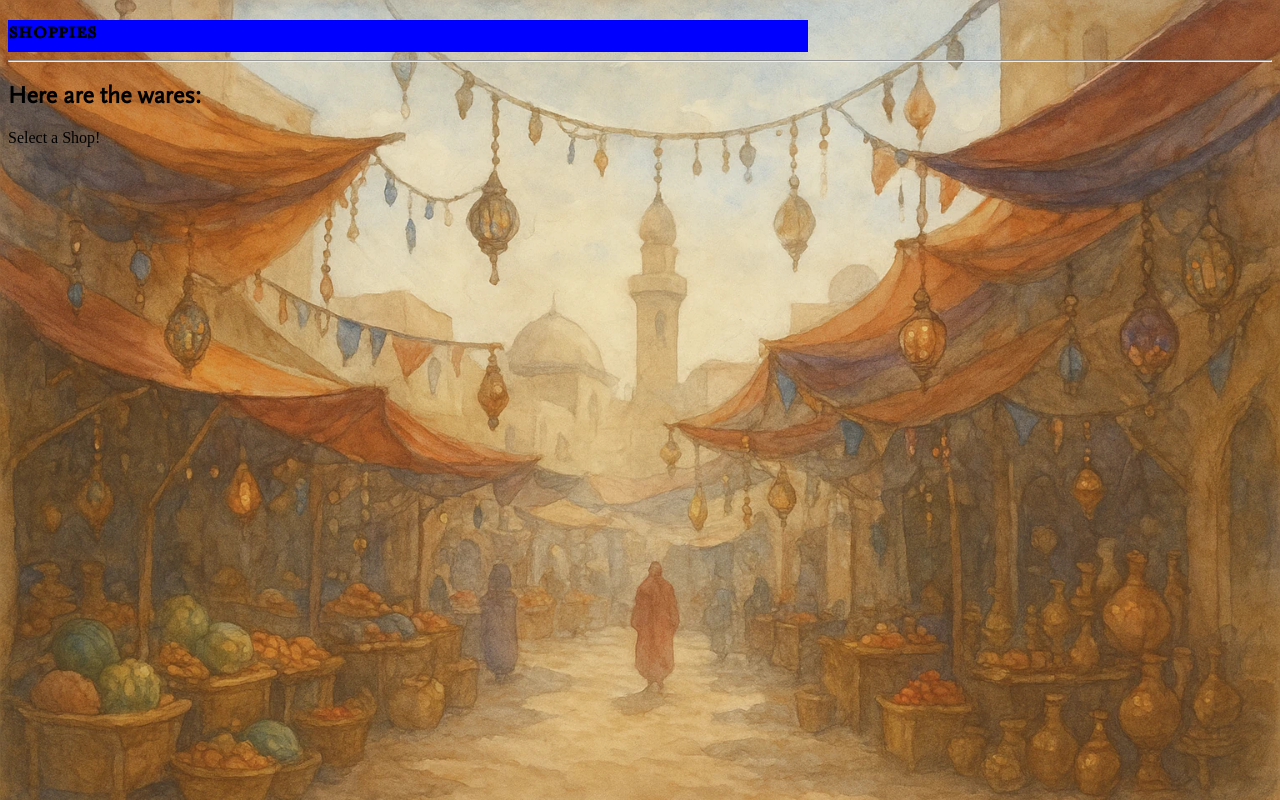
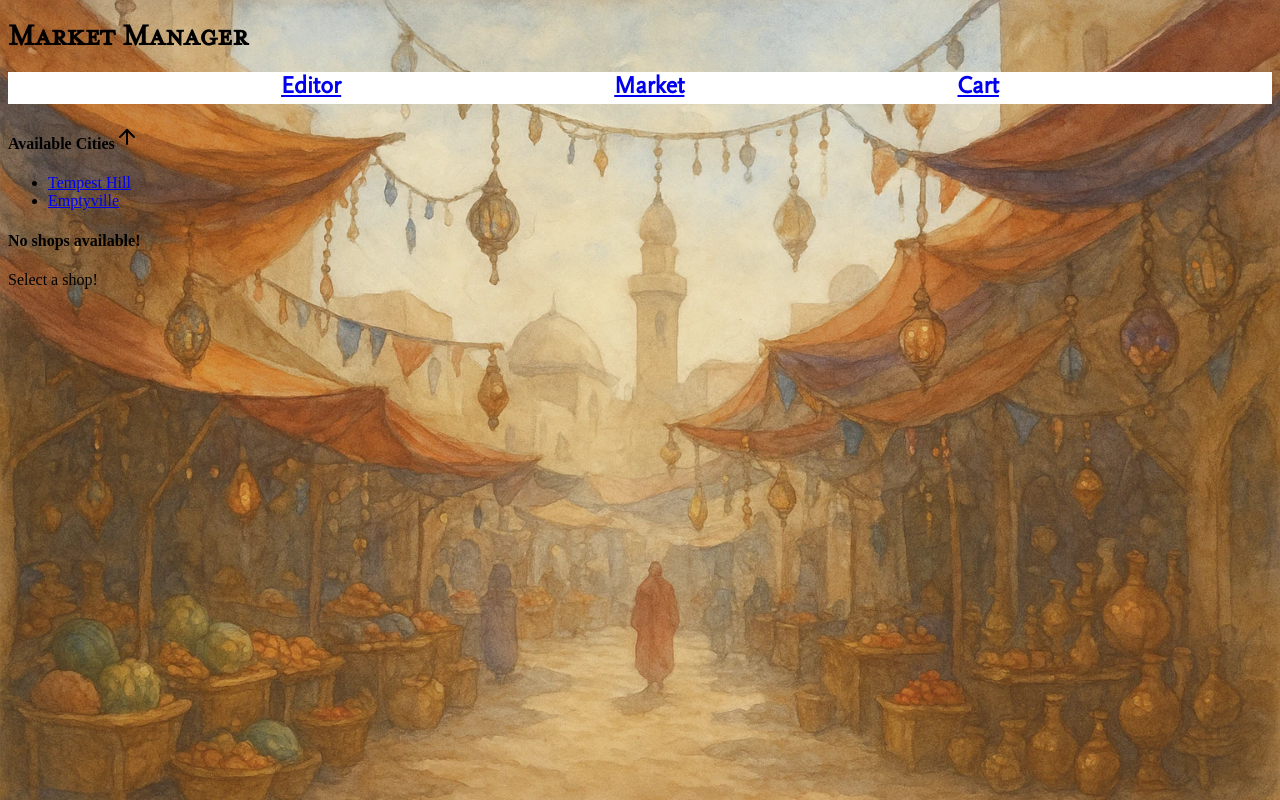
Before and after one commit to CutelilCucumber/shopManager, a React (Vite) app: page /shop in a window 1280 px wide. Built offline with nearby package versions, Linux system fonts and the light colour scheme.

Commit message:
add api fetching in shops and cache

```diff
--- a/src/App.jsx
+++ /dev/null
@@ -1,20 +0,0 @@
-import { Link } from 'react-router-dom';
-
-export default function App() {
-  return (
-    <div>
-      <h1>Hello from the Bazaar!</h1>
-      <p>Here are some directions</p>
-      <nav>
-        <ul>
-          <li>
-            <Link to="shop">shop page</Link>
-          </li>
-          <li>
-            <Link to="cart">cart page</Link>
-          </li>
-        </ul>
-      </nav>
-    </div>
-  );
-};
--- /dev/null
+++ b/src/RootLayout.jsx
@@ -0,0 +1,27 @@
+import { Outlet } from "react-router-dom";
+import { defaultTowns } from './data/data';
+import { useState } from "react";
+import NavBar from "./components/NavBar";
+
+export default function RootLayout() {
+  const [worldData, setWorldData] = useState(defaultTowns);
+  const [catalogCache, setCatalogCache] = useState({});
+
+  const [cart, setCart] = useState([]);
+
+  return (
+    <>
+      <h1>Market Manager</h1>
+      <NavBar />
+
+      <Outlet context={{
+        worldData,
+        setWorldData,
+        catalogCache,
+        setCatalogCache,
+        cart,
+        setCart
+      }} />
+    </>
+  );
+}
--- /dev/null
+++ b/src/components/Dropdowns.jsx
@@ -0,0 +1,67 @@
+import { useState } from "react";
+import { Link } from "react-router-dom";
+import styles from "../styles.module.css";
+
+export function ShopDrop({shopList, setSelectedShop}){
+    const [isOpen, setIsOpen] = useState(true)
+
+    const toggleDrop = () => {
+        setIsOpen(!isOpen)
+    }
+
+    if (!shopList || shopList.length===0) return (
+        <h4>No shops available!</h4>
+    )
+    return(
+        <div>
+            <h4 tabIndex={0} onClick={() => toggleDrop()}>
+                Available Shops
+                <img src={isOpen ? "/assets/buttons/arrow-up.svg" : "/assets/buttons/arrow-down.svg"} />
+            </h4>
+            {isOpen ? (
+                <ul>
+                    {shopList.map(shop =>{
+                        return (
+                            <li key={shop.id}>
+                                <p onClick={() => setSelectedShop(shop)}>{shop.name}</p>
+                            </li>
+                        )
+                    })}
+                </ul>
+                ) : ("")}
+        </div>
+    )
+
+}
+export function CityDrop({cityList}){
+    const [isOpen, setIsOpen] = useState(true)
+
+    const toggleDrop = () => {
+        setIsOpen(!isOpen)
+    }
+
+    if (!cityList || cityList.length===0) return (
+        <h4>There are no cities yet!</h4>
+    )
+    return(
+        <div>
+            <h4 tabIndex={0} onClick={() => toggleDrop()}>
+                Available Cities
+                <img src={isOpen ? "/assets/buttons/arrow-up.svg" : "/assets/buttons/arrow-down.svg"} />
+            </h4>
+            {isOpen ? (
+                <ul>
+                    {cityList.map(city =>{
+                        const linkAddress = "/shop/"+city.id;
+                        return (
+                            <li key={city.id}>
+                                <Link to={linkAddress}>{city.name}</Link>
+                            </li>
+                        )
+                    })}
+                </ul>
+                ) : ("")}
+        </div>
+    )
+
+}
--- /dev/null
+++ b/src/components/NavBar.jsx
@@ -0,0 +1,12 @@
+import styles from "../styles.module.css";
+import { Link } from "react-router-dom";
+
+export default function NavBar(){
+    return (
+        <nav className={styles.NavBar}>
+            <Link replace to="/"><h2>Editor</h2></Link>
+            <Link replace to="/shop"><h2>Market</h2></Link>
+            <Link replace to="/cart"><h2>Cart</h2></Link>
+        </nav>
+    )
+}
--- a/src/components/VisualBlocks.css
+++ b/src/components/VisualBlocks.css
@@ -39,3 +39,18 @@
   margin-top: .3em;
   margin-bottom: .3em;
 }
+.orange {
+  left: -.5%;
+  background-color: rgba(175, 114, 0, 0.5);
+  width: 101%;
+  height: 6px;
+  position: absolute;
+  border: solid black 1px;
+  align-self: center;
+}
+.top {
+  top: 0;
+}
+.bottom {
+  bottom: 0;
+}
--- a/src/data/data.js
+++ b/src/data/data.js
@@ -1,67 +1,3 @@
-export const defaultTown = {
-    id: crypto.randomUUID(),
-    name: getRandomTown(null),
-    size: 0,
-    magicRarity: 0,
-    PcLevel: 0,
-    shopList: [{
-    id: "610843d9-2312-4738-92b5-17aac964cfb2",
-    name: "Whispering Vault",
-    shopKeeper: "Talvos Ashwind",
-    type: [
-      "general goods"
-    ],
-    catalogueIndex: [
-      "adventuring-gear",
-      "standard-gear",
-      "equipment-packs",
-      "kits"
-    ]
-  },
-  {
-    id: "2b443c86-b948-4346-a5d2-a339945bfc60",
-    name: "Iron Outfitter",
-    shopKeeper: "Lorin Thornfield",
-    type: [
-      "weapons"
-    ],
-    "catalogueIndex": [
-      "martial-weapons",
-      "martial-melee-weapons",
-      "martial-ranged-weapons",
-      "melee-weapons",
-      "ranged-weapons",
-      "weapon",
-      "simple-weapons",
-      "simple-melee-weapons",
-      "simple-ranged-weapons"
-    ]
-  },
-  {
-    id: "ee7fea43-b891-41b9-8d75-be280a319267",
-    name: "Iron Atelier",
-    shopKeeper: "Cassian Riversong",
-    type: [
-      "armor"
-    ],
-    catalogueIndex: [
-      "armor",
-      "light-armor",
-      "medium-armor",
-      "heavy-armor",
-      "shields"
-    ]
-  },]
-}
-
-export function getRandomTown(townList){
-  let randChoice = townNames[Math.floor(Math.random()*townNames.length)]
-  if (!townList) return randChoice;
-  while (townList.includes(randChoice)) {
-    randChoice = townNames[Math.floor(Math.random()*townNames.length)]
-  }
-  return randChoice;
-}
 
 const townNames = [
   "Ashbarrow",
@@ -211,3 +147,86 @@ const shopTypes = [
     catalogueIndex: ["wondrous-items"]
   }
 ]
+
+export const defaultTowns = [{
+    id: crypto.randomUUID(),
+    name: getRandomTown(null),
+    size: 0,
+    magicRarity: 0,
+    PcLevel: 0,
+    shopList: [{
+    id: "610843d9-2312-4738-92b5-17aac964cfb2",
+    name: "Whispering Vault",
+    shopKeeper: "Talvos Ashwind",
+    type: [
+      "general goods"
+    ],
+    catalogueIndex: [
+      "adventuring-gear",
+      "standard-gear",
+      "equipment-packs",
+      "kits"
+    ],
+    goods: [
+      "/api/2014/equipment/abacus",
+      "/api/2014/equipment/grappling-hook",
+      "/api/2014/equipment/holy-water-flask",
+      "/api/2014/equipment/lamp",
+      "/api/2014/equipment/piton",
+      "/api/2014/equipment/shovel",
+      "/api/2014/equipment/small-knife",
+    ]
+  },
+  {
+    id: "2b443c86-b948-4346-a5d2-a339945bfc60",
+    name: "Iron Outfitter",
+    shopKeeper: "Lorin Thornfield",
+    type: [
+      "weapons"
+    ],
+    "catalogueIndex": [
+      "martial-weapons",
+      "martial-melee-weapons",
+      "martial-ranged-weapons",
+      "melee-weapons",
+      "ranged-weapons",
+      "simple-weapons",
+      "simple-melee-weapons",
+      "simple-ranged-weapons"
+    ],
+    goods: []
+  },
+  {
+    id: "ee7fea43-b891-41b9-8d75-be280a319267",
+    name: "Iron Atelier",
+    shopKeeper: "Cassian Riversong",
+    type: [
+      "armor"
+    ],
+    catalogueIndex: [
+      "light-armor",
+      "medium-armor",
+      "heavy-armor",
+      "shields"
+    ],
+    goods: []
+  },]
+},
+{
+    id: crypto.randomUUID(),
+    name: 'Emptyville',
+    size: 0,
+    magicRarity: 0,
+    PcLevel: 0,
+    shopList: []
+}
+]
+
+export function getRandomTown(townList){
+  let randChoice = townNames[Math.floor(Math.random()*townNames.length)]
+  if (!townList) return randChoice;
+  while (townList.includes(randChoice)) {
+    randChoice = townNames[Math.floor(Math.random()*townNames.length)]
+  }
+  return randChoice;
+}
--- a/src/routes/Cart.jsx
+++ b/src/routes/Cart.jsx
@@ -1,6 +1,14 @@
+import { useOutletContext } from "react-router-dom";
+import NavBar from "../components/NavBar"
+
+
 export default function Cart(){
+    const {worldData, setWorldData, cart, setCart} = useOutletContext();
 
     return (
+        <div>
+            <h1>Welcome to your Cart</h1>
         <div>This is your cart</div>
+        </div>
     )
 }
--- /dev/null
+++ b/src/routes/Editor.jsx
@@ -0,0 +1,21 @@
+import { Link, useOutletContext } from 'react-router-dom';
+import NavBar from '../components/NavBar';
+
+export default function Editor() {
+const {worldData, setWorldData, cart, setCart} = useOutletContext();
+
+  return (
+    <div>
+      <h1>Shop Editor!</h1>
+      <p>Town Selected: </p>
+        <ul>
+          <li>
+            <Link to="/shop">shop page</Link>
+          </li>
+          <li>
+            <Link to="/cart">cart page</Link>
+          </li>
+        </ul>
+    </div>
+  );
+};
--- a/src/routes/Shop.jsx
+++ b/src/routes/Shop.jsx
@@ -1,23 +1,56 @@
-import { useParams } from "react-router";
-import styles from "../styles.module.css"
-import Weapons from "./Weapons";
-import Armor from "./Armor";
-import Potions from "./Potions";
+import { useParams, useOutletContext } from "react-router";
+import { useState, useEffect } from 'react'
+import { Parchment, Line } from "../components/VisualBlocks";
+import NavBar from "../components/NavBar";
+import {ShopDrop, CityDrop} from "../components/Dropdowns";
+import styles from "../styles.module.css";
 
 export default function Shop(){
-    const {name} = useParams();
+    const {worldData,
+      setWorldData,
+      catalogCache,
+      setCatalogCache,
+      cart,
+      setCart} = useOutletContext();
+    const {cityId} = useParams();
 
+    const [selectedShop, setSelectedShop] = useState(null);
+    const {displayItem, setDisplayItem} = useState(null);
+
+    const currCity = cityId ? worldData.find(city => city.id === cityId) : null;
+    const cached = selectedShop ? catalogCache[selectedShop.id] : null;
+    useEffect(() => {
+      if (!selectedShop || cached) return;
+
+      async function fetchCatalog() {
+        const results = await Promise.all(selectedShop.goods
+          .map(item =>fetch("https://www.dnd5eapi.co"+item)
+          .then(result => result.json())
+        )
+      )
+
+      setCatalogCache(prev => ({
+        ...prev,
+          [selectedShop.id]: {
+          items: results.flat(),
+          fetchedAt: Date.now()
+        }
+      }))
+    }
+    fetchCatalog();
+    }, [selectedShop, cached, setCatalogCache] )
+
+    console.log(cached)
   return (
     <div>
-      <ShopsNav />
-      <hr />
-      <h2>Here are the wares:</h2>
-      {name === "weapons" ? (
-        <Weapons />
-      ) : name === "armor" ? (
-        <Armor />
-      ) : name === "potions" ? (
-        <Potions />
+      <CityDrop cityList={worldData}/>
+      <ShopDrop shopList={currCity ? (currCity.shopList) : (null)} setSelectedShop={setSelectedShop}/>
+      {selectedShop && cached ? (
+        <>
+          <Parchment>
+            <Catalog itemList={cached.items} setDisplayItem={setDisplayItem}/>
+          </Parchment>
+        </>
       ) : (
         <Default />
       )}
@@ -25,14 +58,25 @@ export default function Shop(){
   );
 };
 
-function Default(){
-    return <p>Select a Shop!</p>
+function Catalog({itemList, setDisplayItem}){
+
+
+
+  return (
+    <ul>
+    {itemList.map(item => {
+      return (
+        <p key={item.name}>{item.name}</p>
+      )
+    })}
+    </ul>
+  )
 }
 
-function ShopsNav(){
-    return (
-        <nav className={styles.ShopsNav}>
-            <h1>shoppies</h1>
-        </nav>
-    )
+// function Display({displayItem='default'}){
+
+// }
+
+function Default(){
+    return <p>Select a shop!</p>
 }
--- a/src/routes/routes.jsx
+++ b/src/routes/routes.jsx
@@ -1,26 +1,34 @@
-import App from "../App";
+import Editor from "./Editor";
 import Shop from "./Shop";
 import Cart from "./Cart";
 import ErrorPage from "./ErrorPage";
+import RootLayout from "../RootLayout";
 
 const routes = [
   {
     path: "/",
-    element: <App />,
+    element: <RootLayout />,
     errorElement: <ErrorPage />,
+    children: [
+      {
+        index: true,
+        element: <Editor />
       },
       {
         path: "shop",
-    element: <Shop />,
+        element: <Shop />
       },
       {
-    path: "shop/:name",
-    element: <Shop />,
+        path: "shop/cityId",
+        element: <Shop />
+
       },
       {
         path: "cart",
-    element: <Cart />,
-  },
+        element: <Cart />
+      }
+    ]
+  }
 ];
 
 export default routes;
--- a/src/styles.module.css
+++ b/src/styles.module.css
@@ -1,5 +1,10 @@
-.ShopsNav{
-    width: 100vh;
+.NavBar{
+    width: 100%;
     height: 2em;
-    background-color: blue;
+    background-color: white;
+    display: flex;
+    justify-content: space-evenly;
 }
+.NavBar > * > h2{
+    margin: 0;
+}
```
Lines whose indentation alone changed are shown as unchanged.
